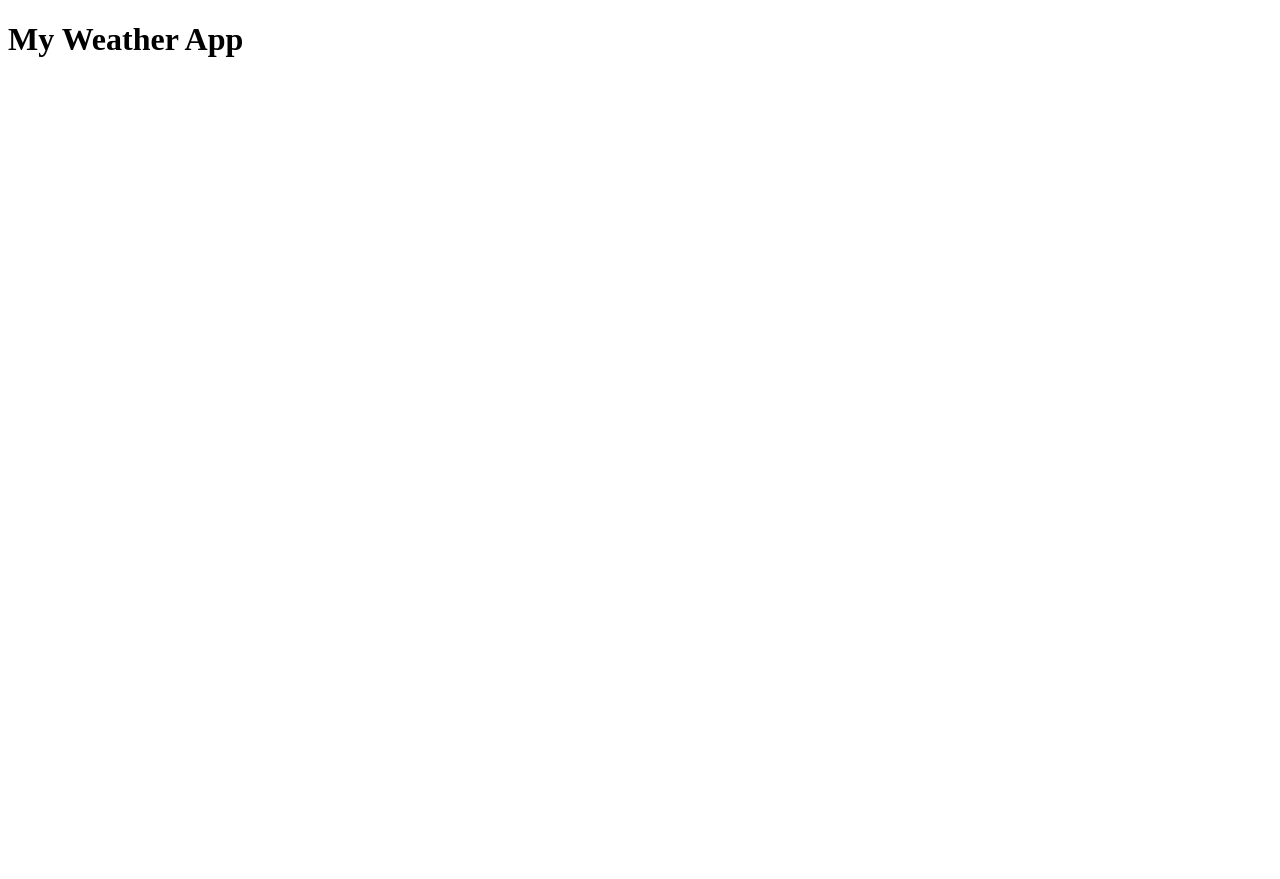
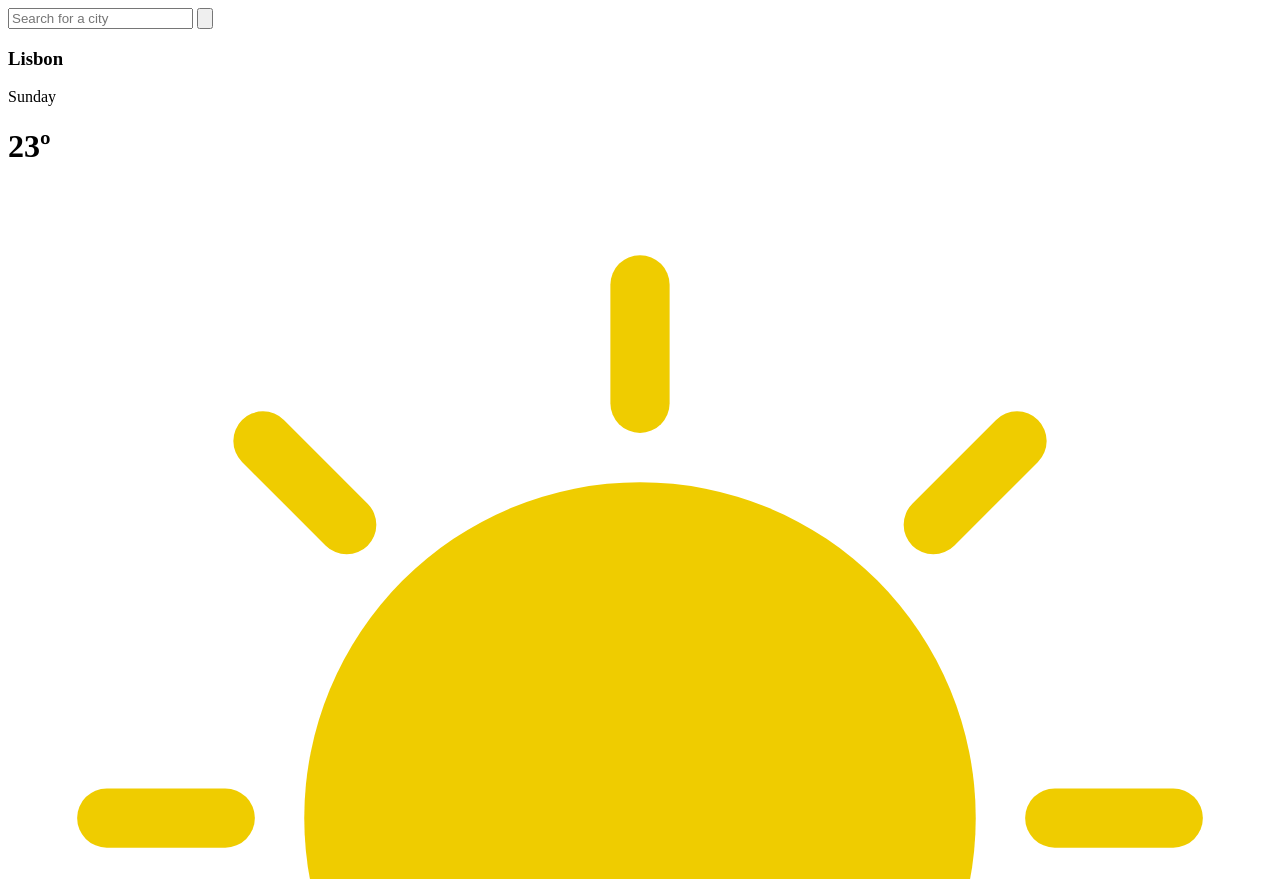
Before and after one commit to arthemys17/My_Weather_App, a plain HTML site: page index.html in a window 1280 px wide. Shown: the top 879 px of the page. Before the commit the page ends 800 px from the top, so only its background shows below. Drawn offline with Linux system fonts and the light colour scheme.

Commit message:
HTML structure

```diff
--- a/index.html
+++ b/index.html
@@ -1,14 +1,41 @@
 <!DOCTYPE html>
 <html lang="en">
+
 <head>
   <meta charset="UTF-8">
   <meta name="viewport" content="width=device-width, initial-scale=1.0">
   <title>Weather App</title>
   <link rel="stylesheet" href="src/style.css">
 </head>
+
 <body>
-  <h1>My Weather App</h1>
-
+  <div class="weather-app">
+    <div class="weather-search">
+      <form>
+        <input type="search" placeholder="Search for a city" required>
+        <button type="submit" class="btn-search">
+          <img src="images/search.svg" alt="icn-search">
+        </button>
+      </form>
+    </div>
+    <div class="weather-current">
+      <div class="weather-current-temperature">
+        <h3>Lisbon</h3>
+        <p>Sunday</p>
+        <h1>23º</h1>
+      </div>
+      <div class="weather-current-img">
+        <img src="images/sun.svg" alt="sun">
+      </div>
+    </div>
+    <div class="weather-forecast">
+      <div class="weather-forecast-individual">
+        <h6>Sunday</h6>
+        <p><strong>23º</strong> | 19ª</p>
+      </div>
+    </div>
+  </div>
 </body>
 <script src="src/index.js"></script>
+
 </html>
```
Also changed, not shown: images/search.svg (added), images/sun.svg (added), 1 other file.
